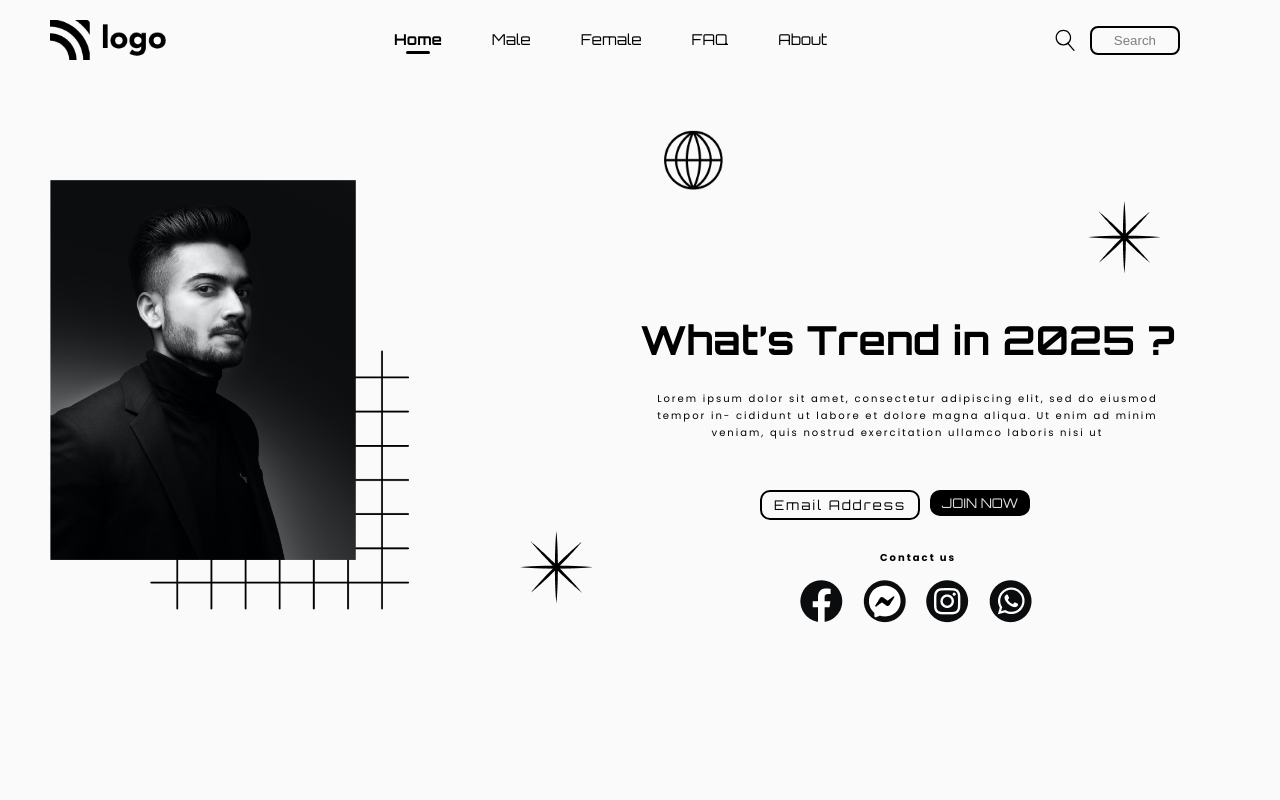
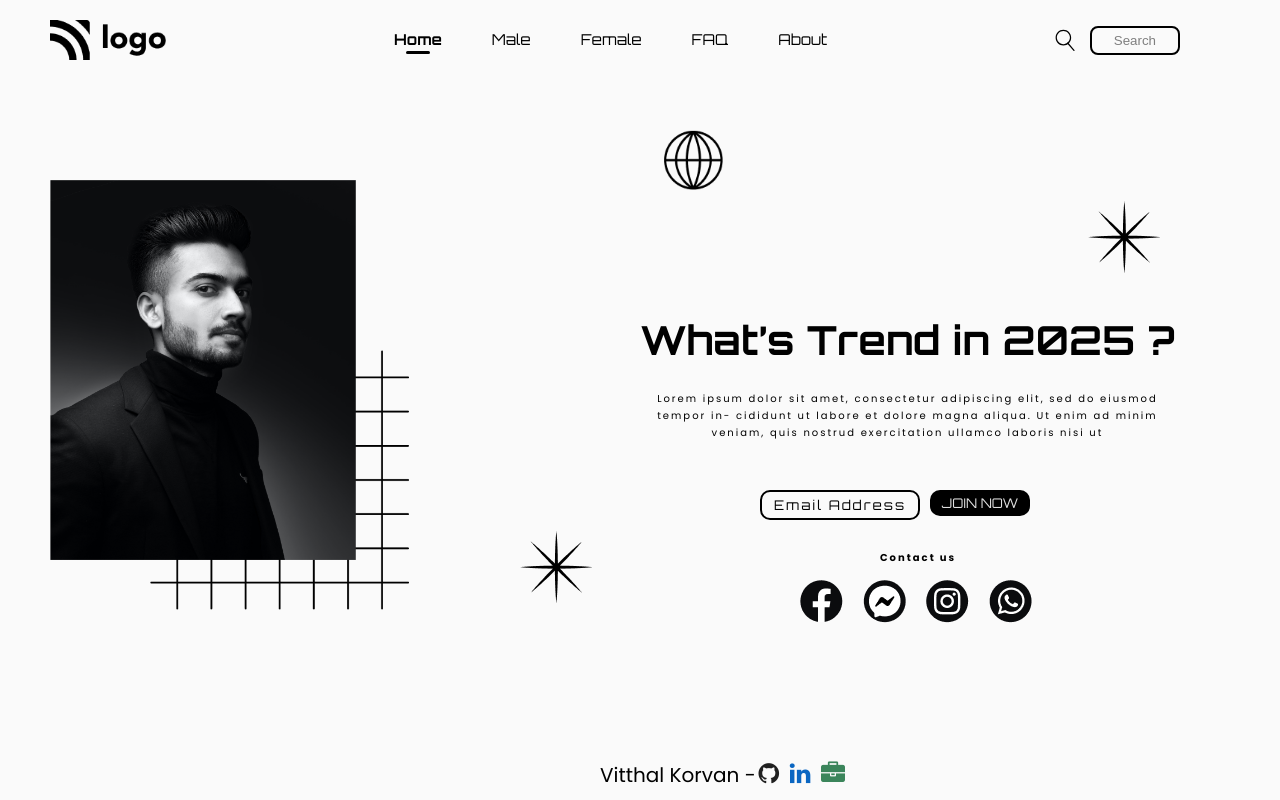
Before and after one commit to vitthal-korvan/FJFS2.0-Ineuron-HTML-and-CSS-WebPages, a plain HTML site: page Project 6/index.html in a window 1280 px wide. Drawn offline with Linux system fonts and the light colour scheme.

Commit message:
WebPages Done!

```diff
--- a/Project 3/style.css
+++ b/Project 3/style.css
@@ -76,3 +76,31 @@ span{
     color: white;
     border: none;
 }
+
+/* Footer Section of webpage */
+
+footer{
+    text-align: center;
+}
+
+a{
+    text-decoration: none;
+}
+
+.name{
+    display: inline-block;
+    font-family: 'Poppins', sans-serif;
+}
+
+.linkedin{
+    color: #0A66C2;
+
+}
+
+.github{
+    color: #1f1f1f;
+}
+
+.briefcase{
+    color: #3b855b;
+}
--- a/Project 4/style.css
+++ b/Project 4/style.css
@@ -194,3 +194,33 @@ nav {
     top: 2rem;
     left: 2rem;
 }
+
+/* Footer Section of webpage */
+
+footer{
+    text-align: center;
+    background-color: #fff;
+}
+
+a{
+    text-decoration: none;
+}
+
+.name{
+    display: inline-block;
+    font-size: 2rem;
+    font-family: 'Poppins', sans-serif;
+}
+
+.linkedin{
+    color: #0A66C2;
+
+}
+
+.github{
+    color: #1f1f1f;
+}
+
+.briefcase{
+    color: #3b855b;
+}
--- a/Project 5/style.css
+++ b/Project 5/style.css
@@ -113,3 +113,34 @@ main section {
     bottom: 0;
     height: 90%;
 }
+
+/* Footer Section of webpage */
+
+footer{
+    position: absolute;
+    bottom: 1rem;
+    left:40rem;
+    text-align: center;
+}
+
+a{
+    text-decoration: none;
+}
+
+.name{
+    display: inline-block;
+    font-family: 'Poppins', sans-serif;
+}
+
+.linkedin{
+    color: #0A66C2;
+
+}
+
+.github{
+    color: #1f1f1f;
+}
+
+.briefcase{
+    color: #3b855b;
+}
--- a/Project 6/index.html
+++ b/Project 6/index.html
@@ -13,6 +13,9 @@
             href="https://fonts.googleapis.com/css2?family=Orbitron:wght@400;500;600;700;800&display=swap"
             rel="stylesheet"
         />
+        <meta name="author" content="vitthal-korvan">
+        <link rel="icon" type="image/x-icon" href="./assets/fevicon.png">
+        <link rel="stylesheet" href="https://cdnjs.cloudflare.com/ajax/libs/font-awesome/4.7.0/css/font-awesome.min.css">
 
         <!-- FONT Poppins -->
         <link rel="preconnect" href="https://fonts.googleapis.com" />
@@ -130,5 +133,18 @@
                 </div>
             </section>
         </div>
+
+        <footer>
+            <p class="name">Vitthal Korvan -</p>
+            <a href="https://github.com/vitthal-korvan">
+                <i class="fa fa-github github" style="font-size:24px"></i>
+            </a>&nbsp;&nbsp;
+            <a href="https://www.linkedin.com/in/vitthal-korvan/">
+                <i class="fa fa-linkedin linkedin" style="font-size: 24px;"></i>
+            </a>&nbsp;&nbsp;
+            <a href="#">
+                <i class="fa fa-briefcase briefcase" style="font-size: 24px;"></i>
+            </a>
+        </footer>
     </body>
 </html>
--- a/Project 6/style.css
+++ b/Project 6/style.css
@@ -248,3 +248,35 @@ li:first-of-type::after {
     left: -28rem;
     top: -5rem;
 }
+
+/* Footer Section of webpage */
+
+footer{
+    position: absolute;
+    bottom: 1rem;
+    left:60rem;
+    text-align: center;
+}
+
+a{
+    text-decoration: none;
+}
+
+.name{
+    display: inline-block;
+    font-size:2rem ;
+    font-family: 'Poppins', sans-serif;
+}
+
+.linkedin{
+    color: #0A66C2;
+
+}
+
+.github{
+    color: #1f1f1f;
+}
+
+.briefcase{
+    color: #3b855b;
+}
```
Also changed, not shown: Project 3/index.html (+16 -0 lines), Project 4/index.html (+15 -0 lines), Project 5/index.html (+15 -0 lines), Project 3/assets/fevicon.png (added), Project 4/assets/fevicon.png (added), Project 5/images/fevicon.png (added), Project 6/assets/fevicon.png (added).
